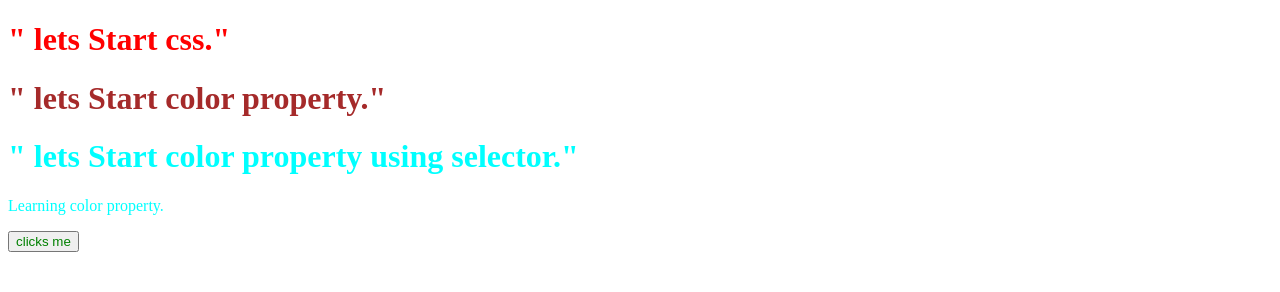
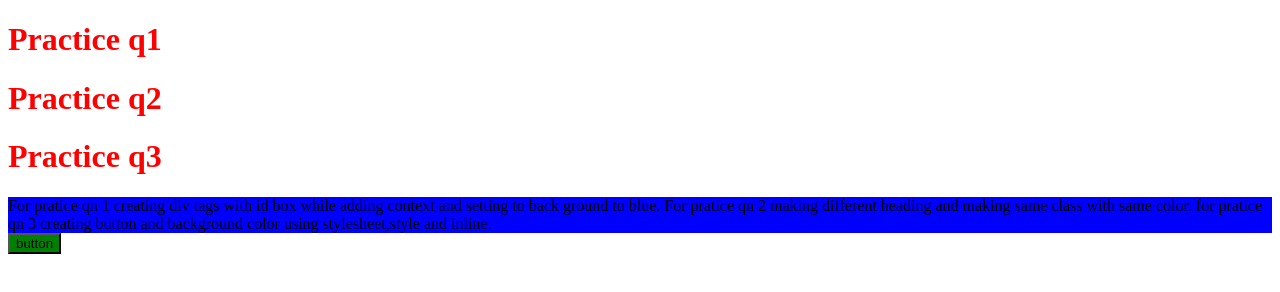
Before and after one commit to Samip-Nepal/Css-level-1-pratice, a plain HTML site: page index.html in a window 1280 px wide. Drawn offline with Linux system fonts and the light colour scheme; files whose address does not match are found by name.

Commit message:
Practice qn

```diff
--- a/index.html
+++ b/index.html
@@ -6,13 +6,23 @@
     <meta name="viewport" content="width=device-width, initial-scale=1.0">
     <title>Css files</title>
  <link rel="stylesheet" href="/level 1/style.css">
+ <style>
+    button{
+        background-color:blue;
+    }
+ </style>
 </head>
 <body>
-    <h1 id="css">" lets Start css."</h1>
-    <h1 id="css1">" lets Start color property."</h1>
-    <h1 class="css2">" lets Start color property using selector."</h1>
-    <p class="css2">Learning color property.</p>
-    <button>clicks me</button>
+    <h1 class="heading">Practice q1</h1>
+    <h1 class="heading">Practice q2</h1>
+    <h1 class="heading">Practice q3</h1>
+
+ <div id="box">
+ For pratice qn 1 creating div tags with id box while adding context and setting to back ground to blue.
+For pratice qn 2 making different heading and making same class with same color.
+for pratice qn 3 creating button and background color using stylesheet,style and inline.
+ </div>
+ <button style="background-color:green">button</button>
 
 </body>
 </html>
--- a/style.css
+++ b/style.css
@@ -1,16 +1,9 @@
-*{
-    color: blue;
+#box{
+    background-color: blue;
 }
-
-button{
-    color: green;
-}
-#css{
+.heading{
     color: red;
 }
-#css1{
-    color: brown;
+button{
+    background-color: black;
 }
-.css2{
-    color: aqua;
-}
```
